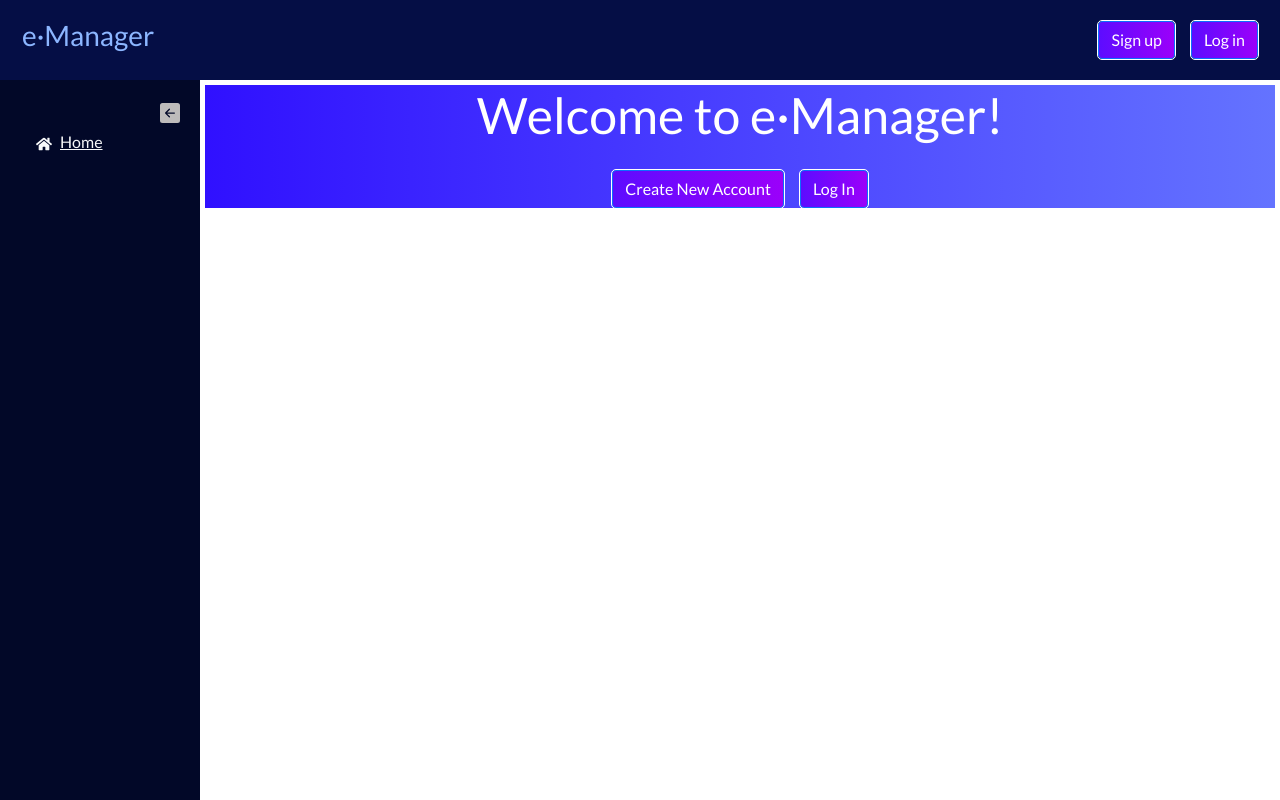
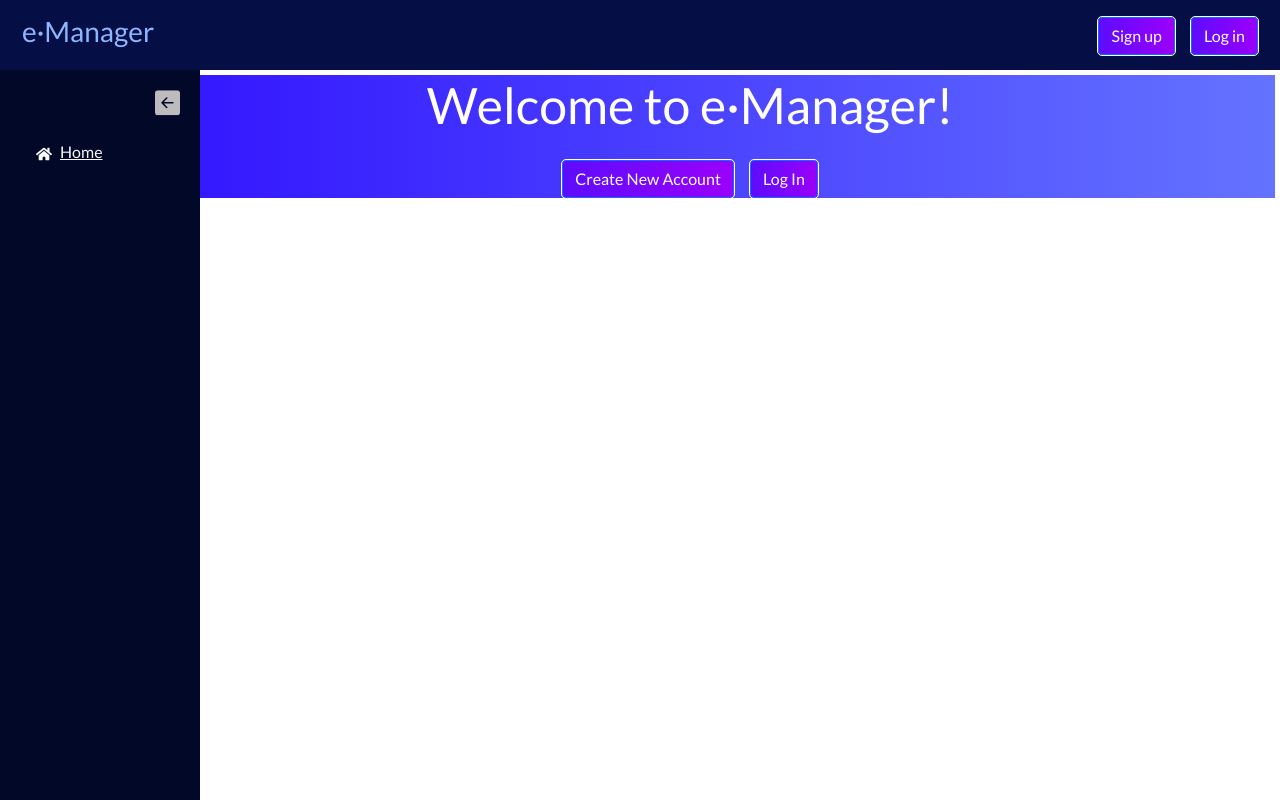
Before and after one commit to girlatomic/e-manager-app, a React (Create React App) app in the folder client/: page / in a window 1280 px wide. Built offline with nearby package versions, Linux system fonts and the light colour scheme.

Commit message:
adjusts positioning of icons in sidebar

```diff
--- a/client/src/App.css
+++ b/client/src/App.css
@@ -103,16 +103,17 @@ td {
   background: rgb(238, 146, 7);
 }
 
-.container {
-  width: auto;
-  margin-left: 200px;
+.content {
+  /* width: auto; */
+  margin-left: 100px;
   transition: margin-left 0.2s ease-in;
   padding: 5px;
   box-sizing: border-box;
 }
 
-.container.inactive {
-  margin-left: 90px;
+.content.inactive {
+  margin-left: 30px;
+  margin-right: 40px;
 }
 
 /* .container-lg {
--- a/client/src/App.js
+++ b/client/src/App.js
@@ -94,7 +94,7 @@ export default function App() {
             setInactive(inactive);
           }}
         />
-        <div className={`container ${inactive ? "inactive" : ""}`}>
+        <div className={`content ${inactive ? "inactive" : ""}`}>
           <Routes>
             <Route path="/" element={<Home />} />
 
--- a/client/src/components/Navbar.css
+++ b/client/src/components/Navbar.css
@@ -1,6 +1,6 @@
 #navbar {
-    background-color: #050e45;
-    height: 80px;
-    color: rgb(140, 182, 255);
-    padding: 10px;
+  background-color: #050e45;
+  height: 70px;
+  color: rgb(140, 182, 255);
+  padding: 10px;
 }
--- a/client/src/components/Sidebar.css
+++ b/client/src/components/Sidebar.css
@@ -39,6 +39,7 @@ ul {
 }
 li {
   list-style: none;
+  margin-top: 20px;
 }
 
 .side-menu {
@@ -59,16 +60,16 @@ li {
   position: relative;
 }
 
-.side-menu .top-section .logo {
+/* .side-menu .top-section .logo {
   color: rgb(140, 182, 255);
   overflow: hidden;
   display: inline-block;
   font-size: 28px;
-}
+} */
 
 .side-menu .top-section .toggle-menu-btn {
   color: rgb(189, 187, 187);
-  font-size: 20px;
+  font-size: 25px;
   position: absolute;
   top: 40%;
   right: 0px;
@@ -76,9 +77,9 @@ li {
   cursor: pointer;
 }
 
-/* .side-menu.inactive .top-section .toggle-menu-btn {
-  right: -50px;
-} */
+.side-menu.inactive .top-section .toggle-menu-btn {
+  right: 5px;
+}
 
 .side-menu .main-menu .menu-item {
   color: rgb(123, 123, 123);
--- a/client/src/pages/Repairs.js
+++ b/client/src/pages/Repairs.js
@@ -40,7 +40,7 @@ function Repairs(props) {
   };
 
   return (
-    <div className="container-fluid">
+    <div className="content">
       <h2>
         <AiFillTool />
         Repairs
```
